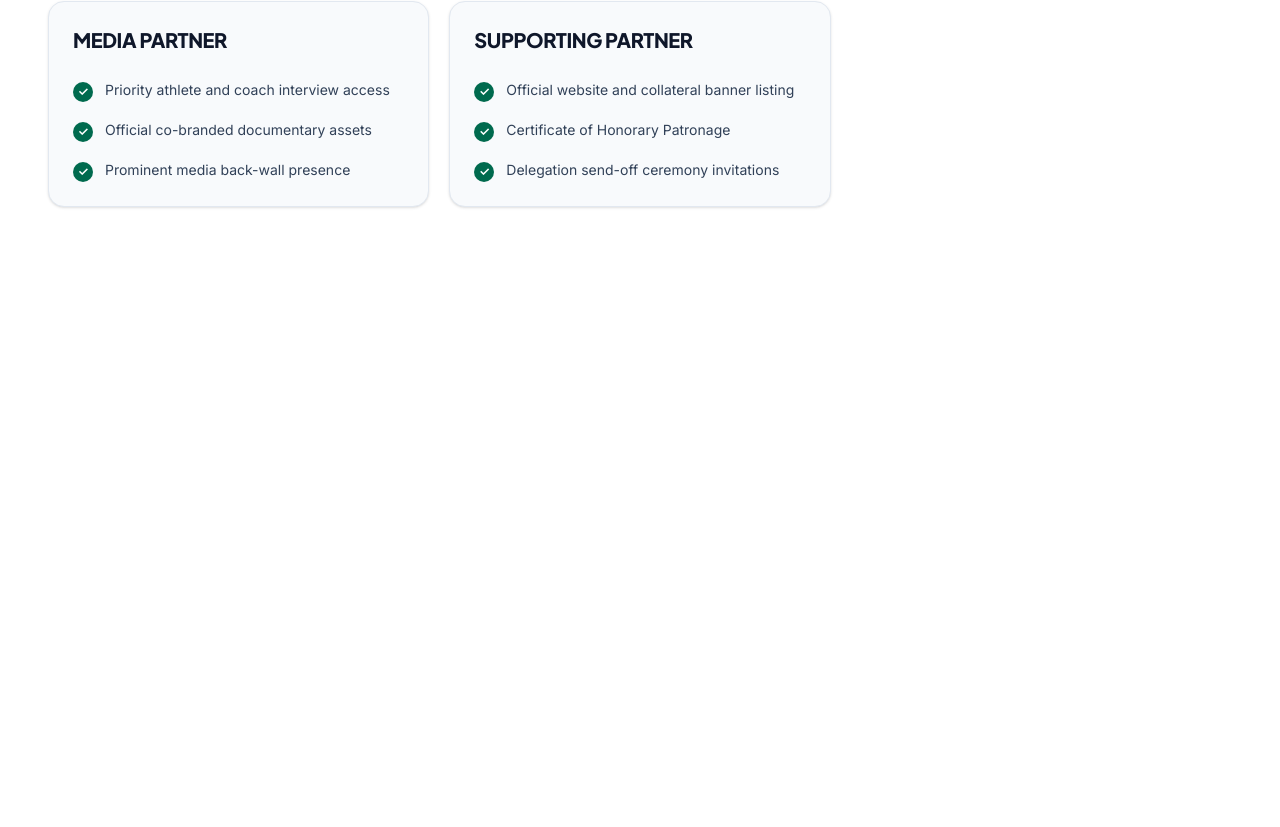
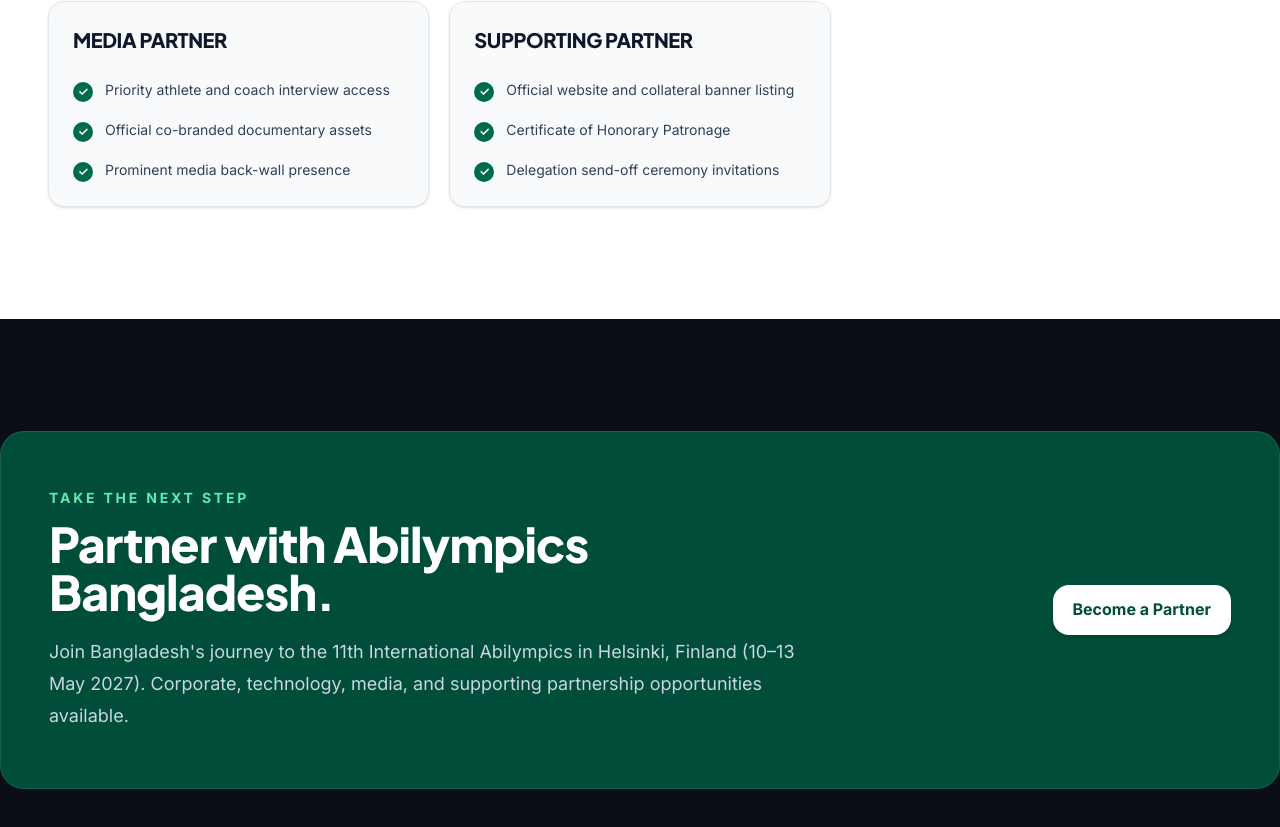
Before and after one commit to faaiisal/abilympicsbd-partners, a Next.js app: page / in a window 1280 px wide. Shown: the part 4417-5244 px from the top of the page. Before the commit the page ends 4736 px from the top, so only its background shows below. Built offline with nearby package versions, Linux system fonts and the light colour scheme.

Commit message:
feat: add  dd  Phase 3D — Implement Final Partnership CTA Only

```diff
--- a/src/app/page.tsx
+++ b/src/app/page.tsx
@@ -5,6 +5,7 @@
 import { Helsinki2027 } from "@/components/Helsinki2027";
 import { MetzJourney } from "@/components/MetzJourney";
 import { PartnerBenefits } from "@/components/PartnerBenefits";
+import { PartnershipCTA } from "@/components/PartnershipCTA";
 import { PartnershipOpportunities } from "@/components/PartnershipOpportunities";
 
 export default function Home() {
@@ -19,6 +20,7 @@
         <Helsinki2027 />
         <PartnershipOpportunities />
         <PartnerBenefits />
+        <PartnershipCTA />
       </main>
     </>
   );
--- /dev/null
+++ b/src/components/PartnershipCTA.tsx
@@ -0,0 +1,32 @@
+import { site } from "@/content";
+import { SectionHeading } from "./SectionHeading";
+
+export function PartnershipCTA() {
+  return (
+    <section
+      id="partnership-cta"
+      aria-labelledby="partnership-cta-title"
+      className="scroll-mt-24 bg-brand-charcoal py-20 text-white lg:py-28"
+    >
+      <div className="container-site flex flex-col gap-8 rounded-3xl border border-white/10 bg-brand-green-dark px-6 py-10 sm:px-10 lg:flex-row lg:items-center lg:justify-between lg:gap-12 lg:px-14 lg:py-14">
+        <div>
+          <SectionHeading
+            dark
+            eyebrow="Take the next step"
+            title="Partner with Abilympics Bangladesh."
+            description={site.description}
+          />
+          <h2 id="partnership-cta-title" className="sr-only">
+            Become an Abilympics Bangladesh partner
+          </h2>
+        </div>
+        <a
+          href={site.mainCTA.href}
+          className="inline-flex shrink-0 items-center justify-center rounded-lg bg-white px-5 py-3 text-center font-bold text-brand-green-dark shadow-raised hover:bg-emerald-50"
+        >
+          {site.mainCTA.label}
+        </a>
+      </div>
+    </section>
+  );
+}
```
